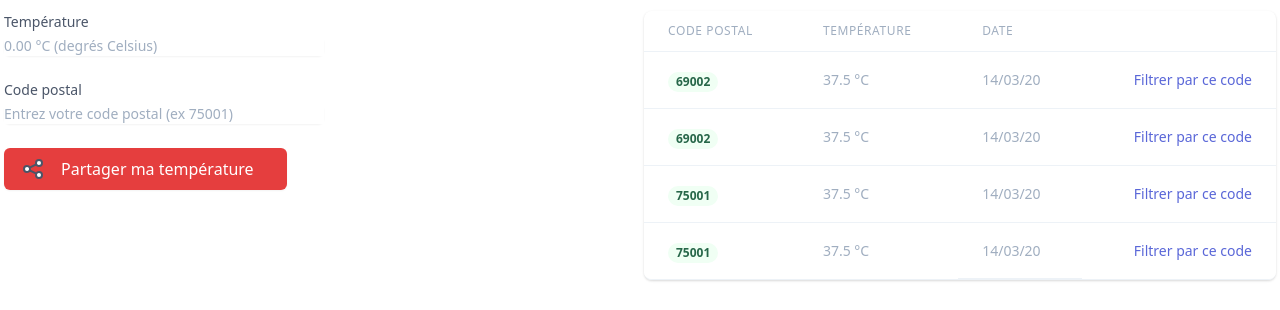
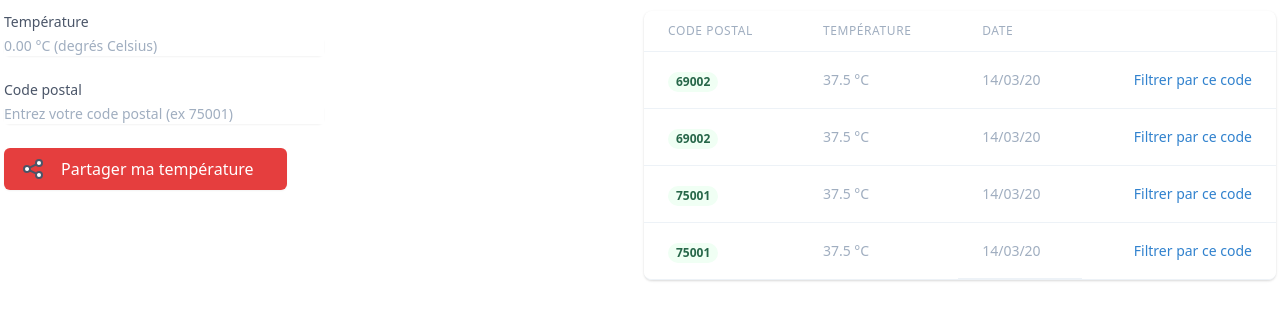
Before and after one commit to vrehm/front-open-fever, a Nuxt app: page / in a window 1280 px wide. Shown: the part 311-621 px from the top of the page. Built offline with nearby package versions, Linux system fonts and the light colour scheme; what @tailwindcss/ui would draw is missing.

Commit message:
update indigo link to blue

```diff
--- a/components/TemperatureTable.vue
+++ b/components/TemperatureTable.vue
@@ -81,7 +81,7 @@
                 >
                   <a
                     href="#"
-                    class="text-indigo-600 hover:text-indigo-900 focus:outline-none focus:underline"
+                    class="text-blue-600 hover:text-blue-900 focus:outline-none focus:underline"
                     >Filtrer par ce code</a
                   >
                 </td>
@@ -111,7 +111,7 @@
                 >
                   <a
                     href="#"
-                    class="text-indigo-600 hover:text-indigo-900 focus:outline-none focus:underline"
+                    class="text-blue-600 hover:text-blue-900 focus:outline-none focus:underline"
                     >Filtrer par ce code</a
                   >
                 </td>
@@ -141,7 +141,7 @@
                 >
                   <a
                     href="#"
-                    class="text-indigo-600 hover:text-indigo-900 focus:outline-none focus:underline"
+                    class="text-blue-600 hover:text-blue-900 focus:outline-none focus:underline"
                     >Filtrer par ce code</a
                   >
                 </td>
@@ -169,7 +169,7 @@
                 >
                   <a
                     href="#"
-                    class="text-indigo-600 hover:text-indigo-900 focus:outline-none focus:underline"
+                    class="text-blue-600 hover:text-blue-900 focus:outline-none focus:underline"
                     >Filtrer par ce code</a
                   >
                 </td>
```
